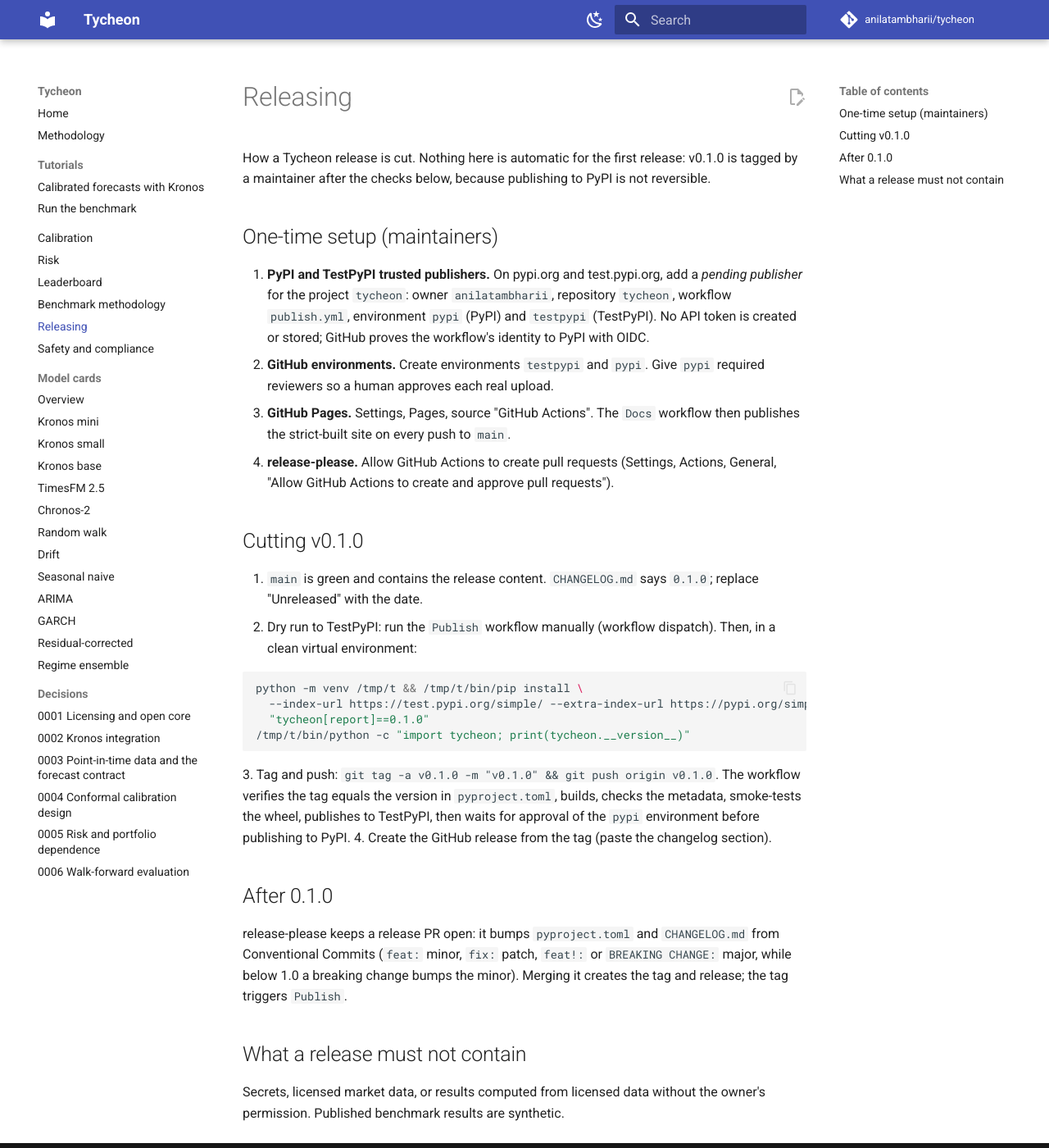
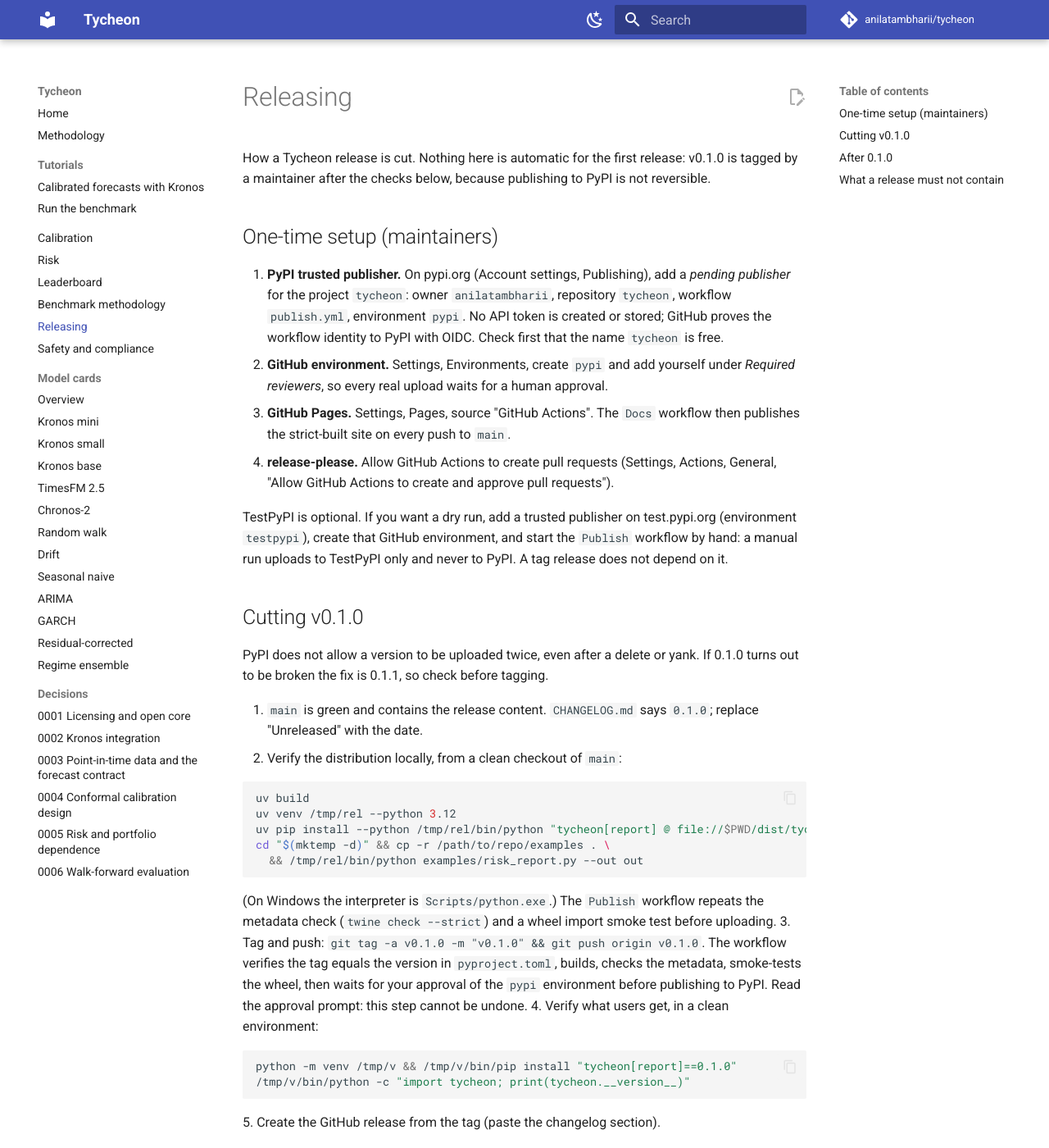
Before and after one commit to anilatambharii/tycheon, an MkDocs documentation site: the page built from docs/releasing.md, in a window 1280 px wide and 1400 px high. Shown: the whole window at 82% size. Built offline with MkDocs 1.6.1 and Material for MkDocs 9.7.7, drawn with Linux system fonts in a browser that asks for light colours; comment, search, counter and statistics services are not loaded.

Commit message:
fix(release): publish to PyPI without requiring a TestPyPI dry run
The PyPI job depended on the TestPyPI job, so skipping TestPyPI would have failed a tag release. PyPI now needs only the build; TestPyPI is an optional manual dry run. Release docs rewritten for the PyPI-direct path with a local clean-venv check before tagging.

Co-Authored-By: Claude Sonnet 5.5 <noreply@anthropic.com>

````diff
--- a/docs/releasing.md
+++ b/docs/releasing.md
@@ -5,35 +5,52 @@ tagged by a maintainer after the checks below, because publishing to PyPI is not
 
 ## One-time setup (maintainers)
 
-1. **PyPI and TestPyPI trusted publishers.** On pypi.org and test.pypi.org, add a *pending
+1. **PyPI trusted publisher.** On pypi.org (Account settings, Publishing), add a *pending
    publisher* for the project `tycheon`: owner `anilatambharii`, repository `tycheon`, workflow
-   `publish.yml`, environment `pypi` (PyPI) and `testpypi` (TestPyPI). No API token is created
-   or stored; GitHub proves the workflow's identity to PyPI with OIDC.
-2. **GitHub environments.** Create environments `testpypi` and `pypi`. Give `pypi` required
-   reviewers so a human approves each real upload.
+   `publish.yml`, environment `pypi`. No API token is created or stored; GitHub proves the
+   workflow identity to PyPI with OIDC. Check first that the name `tycheon` is free.
+2. **GitHub environment.** Settings, Environments, create `pypi` and add yourself under
+   *Required reviewers*, so every real upload waits for a human approval.
 3. **GitHub Pages.** Settings, Pages, source "GitHub Actions". The `Docs` workflow then
    publishes the strict-built site on every push to `main`.
 4. **release-please.** Allow GitHub Actions to create pull requests
    (Settings, Actions, General, "Allow GitHub Actions to create and approve pull requests").
 
+TestPyPI is optional. If you want a dry run, add a trusted publisher on test.pypi.org
+(environment `testpypi`), create that GitHub environment, and start the `Publish` workflow
+by hand: a manual run uploads to TestPyPI only and never to PyPI. A tag release does not
+depend on it.
+
 ## Cutting v0.1.0
+
+PyPI does not allow a version to be uploaded twice, even after a delete or yank. If 0.1.0
+turns out to be broken the fix is 0.1.1, so check before tagging.
 
 1. `main` is green and contains the release content. `CHANGELOG.md` says `0.1.0`; replace
    "Unreleased" with the date.
-2. Dry run to TestPyPI: run the `Publish` workflow manually (workflow dispatch). Then, in a
-   clean virtual environment:
+2. Verify the distribution locally, from a clean checkout of `main`:
 
    ```bash
-   python -m venv /tmp/t && /tmp/t/bin/pip install \
-     --index-url https://test.pypi.org/simple/ --extra-index-url https://pypi.org/simple/ \
-     "tycheon[report]==0.1.0"
-   /tmp/t/bin/python -c "import tycheon; print(tycheon.__version__)"
+   uv build
+   uv venv /tmp/rel --python 3.12
+   uv pip install --python /tmp/rel/bin/python "tycheon[report] @ file://$PWD/dist/tycheon-0.1.0-py3-none-any.whl"
+   cd "$(mktemp -d)" && cp -r /path/to/repo/examples . \
+     && /tmp/rel/bin/python examples/risk_report.py --out out
    ```
+
+   (On Windows the interpreter is `Scripts/python.exe`.) The `Publish` workflow repeats the
+   metadata check (`twine check --strict`) and a wheel import smoke test before uploading.
 3. Tag and push: `git tag -a v0.1.0 -m "v0.1.0" && git push origin v0.1.0`. The workflow
    verifies the tag equals the version in `pyproject.toml`, builds, checks the metadata,
-   smoke-tests the wheel, publishes to TestPyPI, then waits for approval of the `pypi`
-   environment before publishing to PyPI.
-4. Create the GitHub release from the tag (paste the changelog section).
+   smoke-tests the wheel, then waits for your approval of the `pypi` environment before
+   publishing to PyPI. Read the approval prompt: this step cannot be undone.
+4. Verify what users get, in a clean environment:
+
+   ```bash
+   python -m venv /tmp/v && /tmp/v/bin/pip install "tycheon[report]==0.1.0"
+   /tmp/v/bin/python -c "import tycheon; print(tycheon.__version__)"
+   ```
+5. Create the GitHub release from the tag (paste the changelog section).
 
 ## After 0.1.0
 
````
Also changed, not shown: 2 other files.
